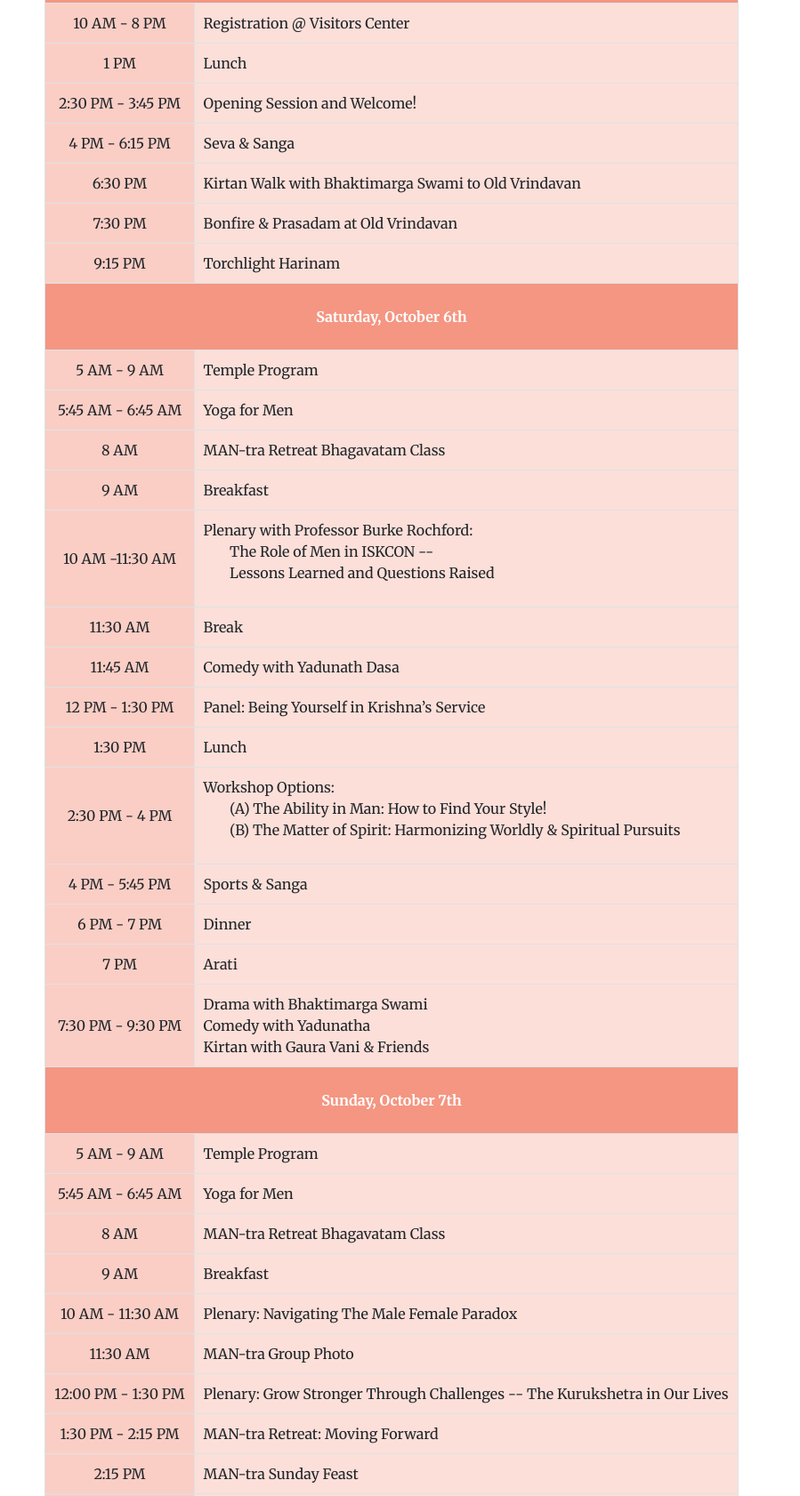
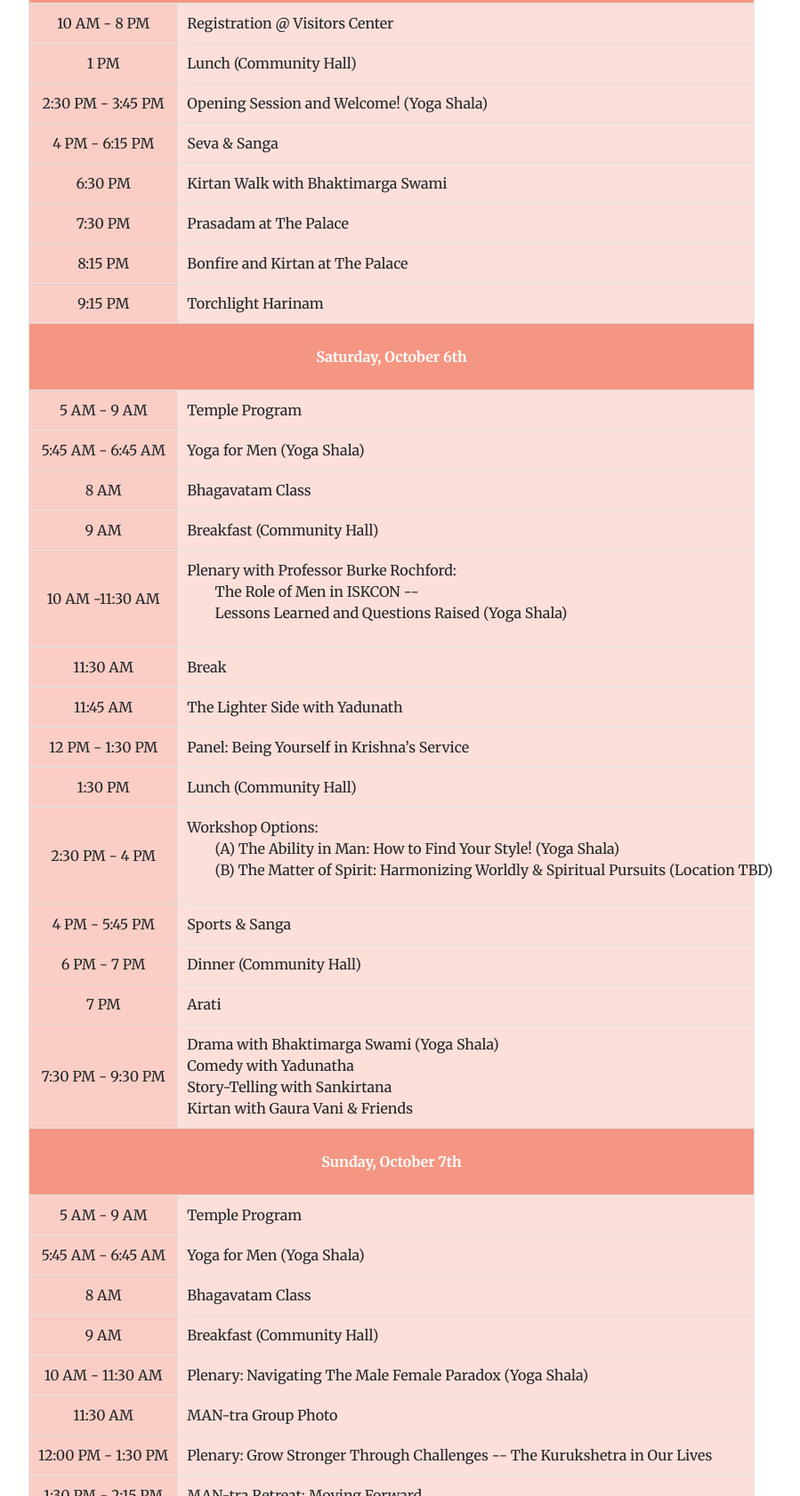
Before and after one commit to desmith/mantraretreat.org, a plain HTML site: page index.html in a window 1280 px wide. Shown: the part 4435-6117 px from the top of the page at 89% size, without its empty margins (200-1099 px from the left). Drawn offline with nearby package versions, Linux system fonts and the light colour scheme.

Commit message:
updated schedule

```diff
--- a/index.html
+++ b/index.html
@@ -496,11 +496,11 @@
                 </tr>
                 <tr>
                     <td class="slot">1 PM</td>
-                    <td class="event">Lunch</td>
+                    <td class="event">Lunch (Community Hall)</td>
                 </tr>
                 <tr>
                     <td class="slot">2:30 PM - 3:45 PM</td>
-                    <td class="event">Opening Session and Welcome!</td>
+                    <td class="event">Opening Session and Welcome! (Yoga Shala)</td>
                 </tr>
                 <tr>
                     <td class="slot">4 PM - 6:15 PM</td>
@@ -508,18 +508,20 @@
                 </tr>
                 <tr>
                     <td class="slot">6:30 PM</td>
-                    <td class="event">Kirtan Walk with Bhaktimarga Swami to
-                Old Vrindavan</td>
+                    <td class="event">Kirtan Walk with Bhaktimarga Swami </td>
                 </tr>
                 <tr>
                     <td class="slot">7:30 PM</td>
-                    <td class="event">Bonfire & Prasadam at Old Vrindavan</td>
+                    <td class="event">Prasadam at The Palace</td>
+                </tr>
+                <tr>
+                    <td class="slot">8:15 PM</td>
+                    <td class="event">Bonfire and Kirtan at The Palace</td>
                 </tr>
                 <tr>
                     <td class="slot">9:15 PM</td>
                     <td class="event">Torchlight Harinam</td>
                 </tr>
-
 
                   <tr>
                    <th class="day" colspan="2">Saturday, October 6th</th>
@@ -531,15 +533,15 @@
                 </tr>
                 <tr>
                     <td class="slot">5:45 AM - 6:45 AM</td>
-                    <td class="event">Yoga for Men</td>
+                    <td class="event">Yoga for Men (Yoga Shala)</td>
                 </tr>
                 <tr>
                     <td class="slot">8 AM</td>
-                    <td class="event">MAN-tra Retreat Bhagavatam Class</td>
+                    <td class="event">Bhagavatam Class</td>
                 </tr>
                 <tr>
                     <td class="slot">9 AM</td>
-                    <td class="event">Breakfast</td>
+                    <td class="event">Breakfast (Community Hall)</td>
                 </tr>
 
                 <tr>
@@ -547,7 +549,7 @@
                     <td class="event">Plenary with Professor Burke Rochford: <br/>
                       <p class="indent">
                         The Role of Men in ISKCON -- <br/>
-                        Lessons Learned and Questions Raised</td>
+                        Lessons Learned and Questions Raised (Yoga Shala)</td>
                       </p>
                 </tr>
                 <tr>
@@ -556,7 +558,7 @@
                 </tr>
                 <tr>
                     <td class="slot">11:45 AM</td>
-                    <td class="event">Comedy with Yadunath Dasa</td>
+                    <td class="event">The Lighter Side with Yadunath</td>
                 </tr>
                 <tr>
                     <td class="slot">12 PM - 1:30 PM</td>
@@ -564,14 +566,14 @@
                 </tr>
                 <tr>
                     <td class="slot">1:30 PM</td>
-                    <td class="event">Lunch</td>
+                    <td class="event">Lunch (Community Hall)</td>
                 </tr>
                 <tr>
                     <td class="slot">2:30 PM - 4 PM</td>
                     <td class="event">Workshop Options: <br>
                     <p class="indent">
-                      (A) The Ability in Man: How to Find Your Style! <br/>
-                      (B) The Matter of Spirit: Harmonizing Worldly & Spiritual Pursuits
+                      (A) The Ability in Man: How to Find Your Style! (Yoga Shala)<br/>
+                      (B) The Matter of Spirit: Harmonizing Worldly & Spiritual Pursuits (Location TBD)
                     </p>
                 </td>
                 </tr>
@@ -581,7 +583,7 @@
                 </tr>
                 <tr>
                     <td class="slot">6 PM - 7 PM</td>
-                    <td class="event">Dinner</td>
+                    <td class="event">Dinner (Community Hall)</td>
                 </tr>
                 <tr>
                     <td class="slot">7 PM </td>
@@ -589,8 +591,9 @@
                 </tr>
                 <tr>
                     <td class="slot">7:30 PM - 9:30 PM</td>
-                    <td class="event">Drama with Bhaktimarga Swami<br/>
+                    <td class="event">Drama with Bhaktimarga Swami (Yoga Shala)<br/>
                         Comedy with Yadunatha<br/>
+                        Story-Telling with Sankirtana <br/>
                         Kirtan with Gaura Vani & Friends
                     </td>
                 </tr>
@@ -607,19 +610,19 @@
                 </tr>
                 <tr>
                     <td class="slot">5:45 AM - 6:45 AM</td>
-                    <td class="event">Yoga for Men</td>
+                    <td class="event">Yoga for Men (Yoga Shala)</td>
                 </tr>
                 <tr>
                     <td class="slot">8 AM</td>
-                    <td class="event">MAN-tra Retreat Bhagavatam Class</td>
+                    <td class="event">Bhagavatam Class</td>
                 </tr>
                 <tr>
                     <td class="slot">9 AM</td>
-                    <td class="event">Breakfast</td>
+                    <td class="event">Breakfast (Community Hall)</td>
                 </tr>
                 <tr>
                     <td class="slot">10 AM - 11:30 AM</td>
-                    <td class="event">Plenary: Navigating The Male Female Paradox</td>
+                    <td class="event">Plenary: Navigating The Male Female Paradox (Yoga Shala)</td>
                 </tr>
                 <tr>
                     <td class="slot">11:30   AM</td>
@@ -637,7 +640,7 @@
                 </tr>
                 <tr>
                     <td class="slot">2:15 PM</td>
-                    <td class="event">MAN-tra Sunday Feast</td>
+                    <td class="event">MAN-tra Sunday Feast (Community Hall)</td>
                 </tr>
                 <tr>
                     <td class="slot">3 PM  </td>
```
Also changed, not shown: 1 other file.
